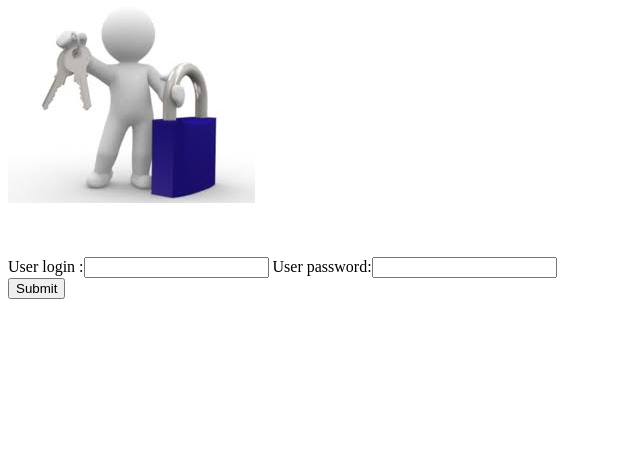
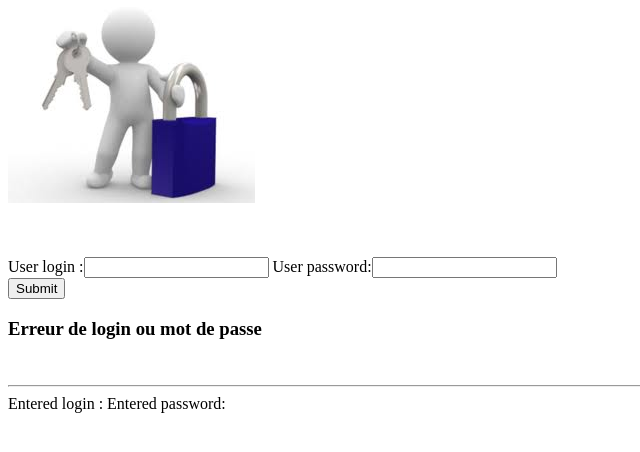
Before and after one commit to ivannaluzhnyi/TP_GestionTickets, a CodeIgniter app: page /ivan/index.php/ctrl_gestiontickets/check in a window 1280 px wide. Shown: the part 67-519 px from the top of the page, without its empty margins (0-640 px from the left). Run offline with CodeIgniter, Linux system fonts and the light colour scheme; tables that the repository leaves empty or names only in its code hold one stand-in row (values such as "Sample post").

Commit message:
Correction JB : correction sur l'affichage en double des tickets et correction de la gestion d'erreur dans la page de connexion

```diff
--- a/application/config/autoload.php
+++ b/application/config/autoload.php
@@ -89,7 +89,7 @@ $autoload['drivers'] = array();
 |
 |	$autoload['helper'] = array('url', 'file');
 */
-$autoload['helper'] = array('form');
+$autoload['helper'] = array('url','form');
 
 /*
 | -------------------------------------------------------------------
--- a/application/config/config.php
+++ b/application/config/config.php
@@ -23,7 +23,7 @@ defined('BASEPATH') OR exit('No direct script access allowed');
 | a PHP script and you can easily do that on your own.
 |
 */
-$config['base_url'] = '';
+$config['base_url'] = 'http://localhost/ivan/TP_GestionTickets';
 
 /*
 |--------------------------------------------------------------------------
--- a/application/controllers/Ctrl_GestionTickets.php
+++ b/application/controllers/Ctrl_GestionTickets.php
@@ -7,8 +7,9 @@ class Ctrl_GestionTickets extends CI_Controller{
 
         public function index()
 	{
-            $this->load->helper('url');
-            $this->load->helper('form');
+
+            //$this->load->helper('url');
+            //$this->load->helper('form');
             $this->load->view("v_accueil");
 	}
 
@@ -26,27 +27,43 @@ class Ctrl_GestionTickets extends CI_Controller{
                             $donne = array_merge($tab,$data['lesLogPass']);
                             print_r($donne);*/
 		 }
-                else{
+                else
+                    {
                     $this->load->model("Model_connexion");
 
                             $dataIn = array(
                             'loginUserV' => $this->input->post('loginUser'),
                             'pwdUserV' => $this->input->post('pwdUser')
                             );
+                            //var_dump($dataIn);
                             //print_r($dataIn);
 
                     $lesLogPass =$data['lesLogPass'] = $this->Model_connexion->getLogPass();
-
+                    $trouve = 0;
                     foreach ($lesLogPass as $lp){
 
-                        if($lp->loginUser==$dataIn['loginUserV']&&$lp->pwdUser==$dataIn['pwdUserV']){
-                             $this->load->view('v_lesTickets', $this->afficherLesTickets());
+                        if(($lp->loginUser === $dataIn['loginUserV'] && $lp->pwdUser === $dataIn['pwdUserV'])){
+                             //$this->load->view('v_lesTickets', $this->afficherLesTickets());
                              //echo " + ";
+
+                             $trouve = 1;
+                              //exit();
                         }
-                        else{
-                           // echo " - ";
-                            $this->index();
-                        }
+//                        else{
+//                           // echo " - ";
+//                            $this->index();
+//                        }
+                     }
+                     if($trouve == 0)
+                     {
+                         //$this->index();
+                         $data['erreur'] = "Erreur de login ou mot de passe";
+
+                         $this->load->view("v_accueil",$data);
+                     }
+                     else
+                     {
+                         $this->afficherLesTickets();
                      }
 
                 }
--- a/application/views/v_accueil.php
+++ b/application/views/v_accueil.php
@@ -9,7 +9,7 @@
     <body>
         <h1>Gestion tickets ==> connexion</h1>
         <div id="image">
-            <img src="<?php echo base_url('images/Securite.jpg'); ?>" />
+            <img src="<?php echo base_url().'images/Securite.jpg'; ?>" />
         </div>
 
      <!--   <form method="post" action="index.php/Ctrl_GestionTickets/check">
@@ -24,7 +24,7 @@
         <br>
         <?php
         // Open form and set URL for submit form
-            echo form_open('/Ctrl_GestionTickets/check');
+            echo form_open('Ctrl_GestionTickets/check');
             echo form_label('User login :', 'loginUser');
             echo form_input('loginUser',set_value('loginUser'));
             echo form_label('User password:', 'pwdUser');
@@ -42,12 +42,12 @@
 
 <?php echo form_close();?>
 
-            <?php if(isset($loginUser) && isset($pwdUser)){
+            <?php if(isset($erreur)){
             echo "<div id='content_result'>";
-            echo "<h3 id='result_id'>You have submitted these values</h3><br/><hr>";
+            echo "<h3 id='result_id'>".$erreur."</h3><br/><hr>";
             echo "<div id='result_show'>";
-            echo "<label class='label_output'>Entered login : </label>".$loginUser;
-            echo "<label class='label_output'>Entered password: </label>".$pwdUser;
+            echo "<label class='label_output'>Entered login : </label>";
+            echo "<label class='label_output'>Entered password: </label>";
             echo "<div>";
             echo "</div>";
             } ?>
```
